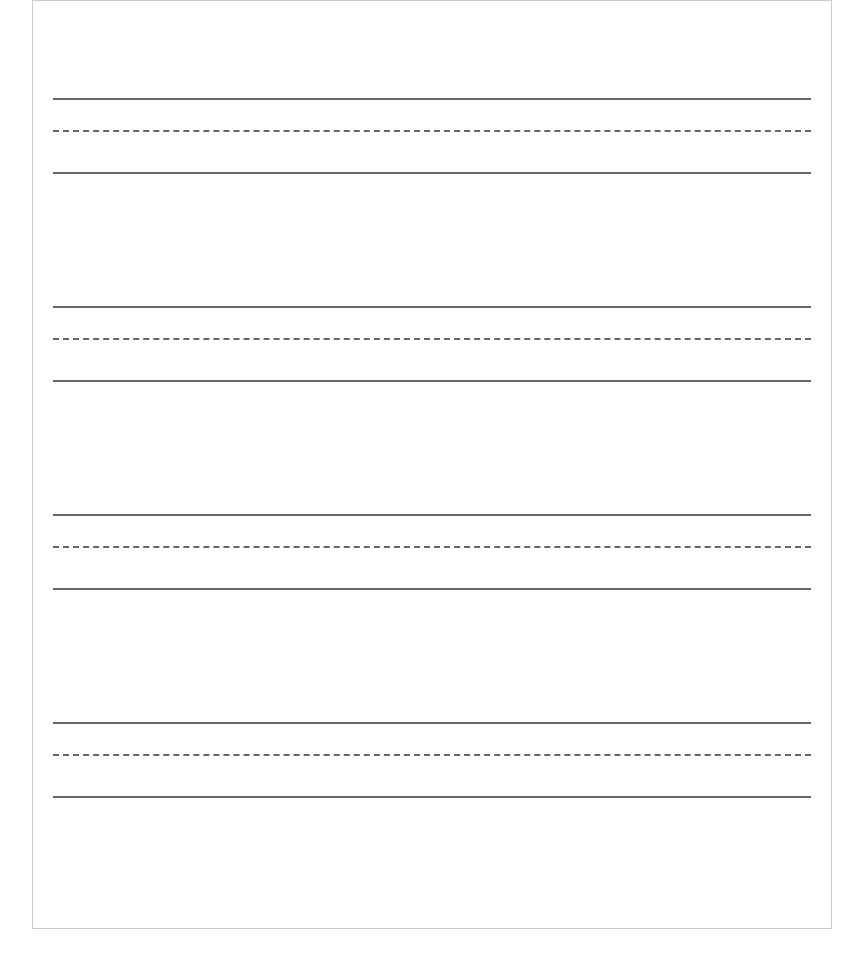
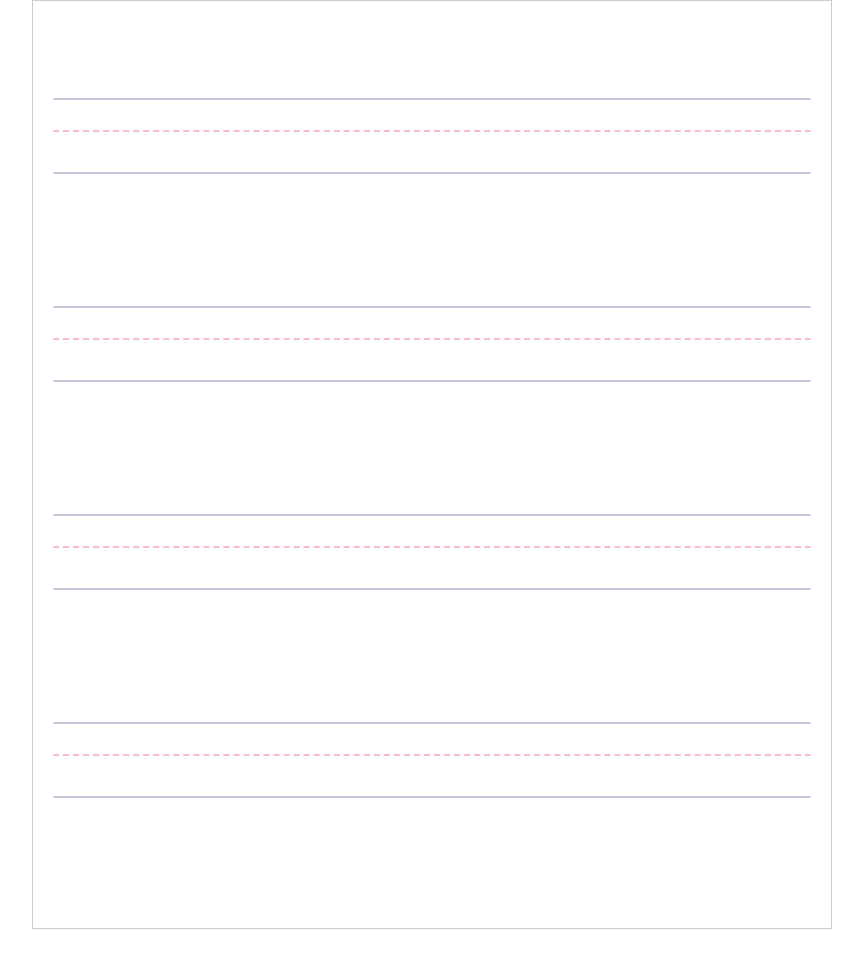
Before and after one commit to medgar2048/name-worksheet, a plain HTML site: page index.html in a window 1280 px wide. Shown: the part 422-1388 px from the top of the page, without its empty margins (208-1071 px from the left). Drawn offline with Linux system fonts and the light colour scheme.

Commit message:
colored the lines

```diff
--- a/index.html
+++ b/index.html
@@ -286,7 +286,7 @@
             position: absolute;
             left: 0;
             right: 0;
-            border-bottom: 2px solid #666;
+            border-bottom: 2px solid #c8c8de;
             z-index: -100;
         }
         .name-line::after {
@@ -294,7 +294,7 @@
             position: absolute;
             left: 0;
             right: 0;
-            border-bottom: 2px dashed #666;
+            border-bottom: 2px dashed #f6bbcf;
             z-index: -100;
         }
         .write-line::before {
@@ -302,7 +302,7 @@
             position: absolute;
             left: 0;
             right: 0;
-            border-bottom: 2px solid #666;
+            border-bottom: 2px solid #c8c8de;
             z-index: -100;
         }
         .write-line::after {
@@ -310,7 +310,7 @@
             position: absolute;
             left: 0;
             right: 0;
-            border-bottom: 2px dashed #666;
+            border-bottom: 2px dashed #f6bbcf;
             z-index: -100;
         }
         /* Three lines for each group - Small Size */
@@ -371,7 +371,7 @@
 
         .name-line,
         .write-line {
-            border-bottom: 2px solid #666;
+            border-bottom: 2px solid #c8c8de;
             padding-top: 2px;
         }
         button {
```
